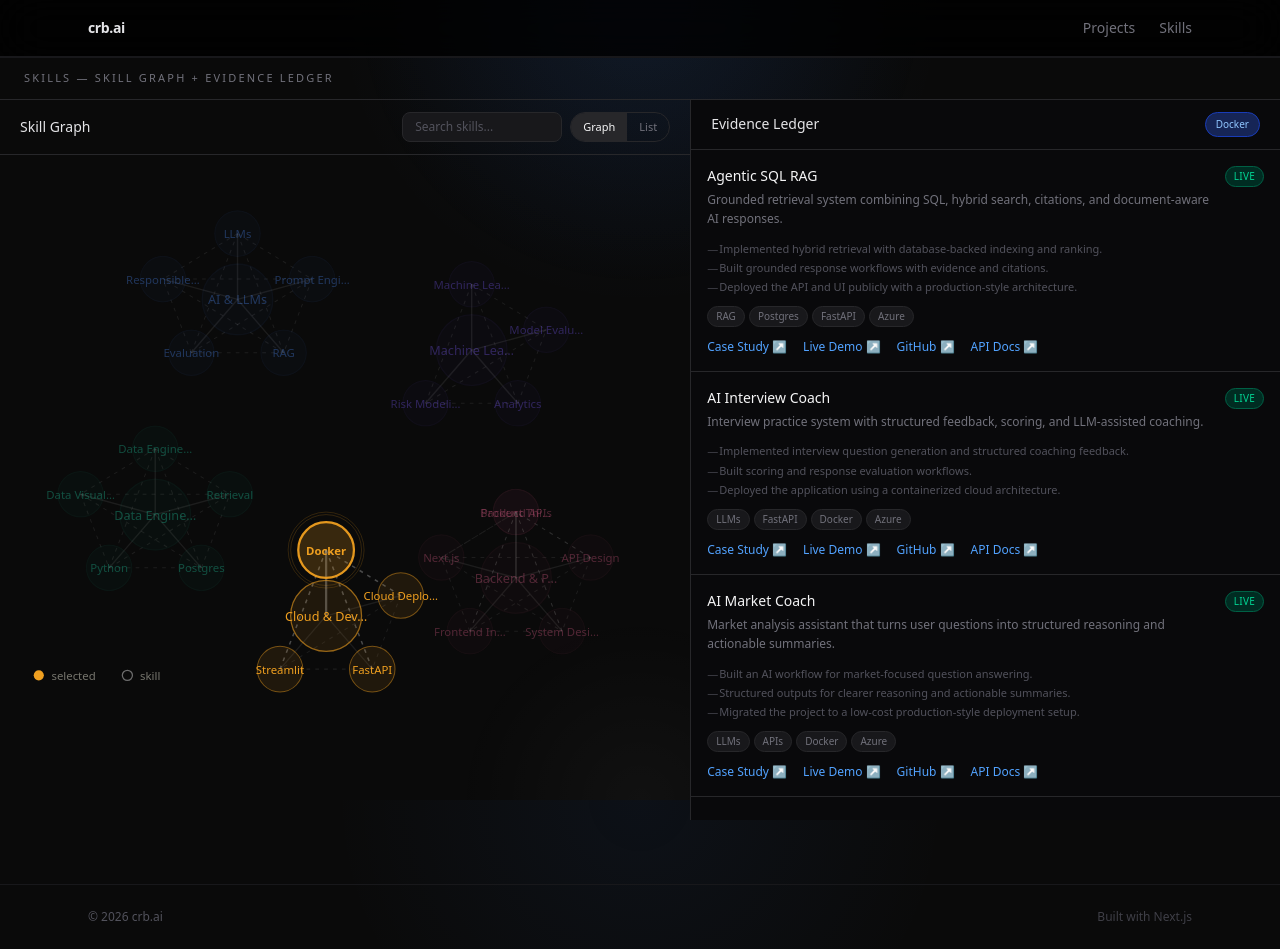
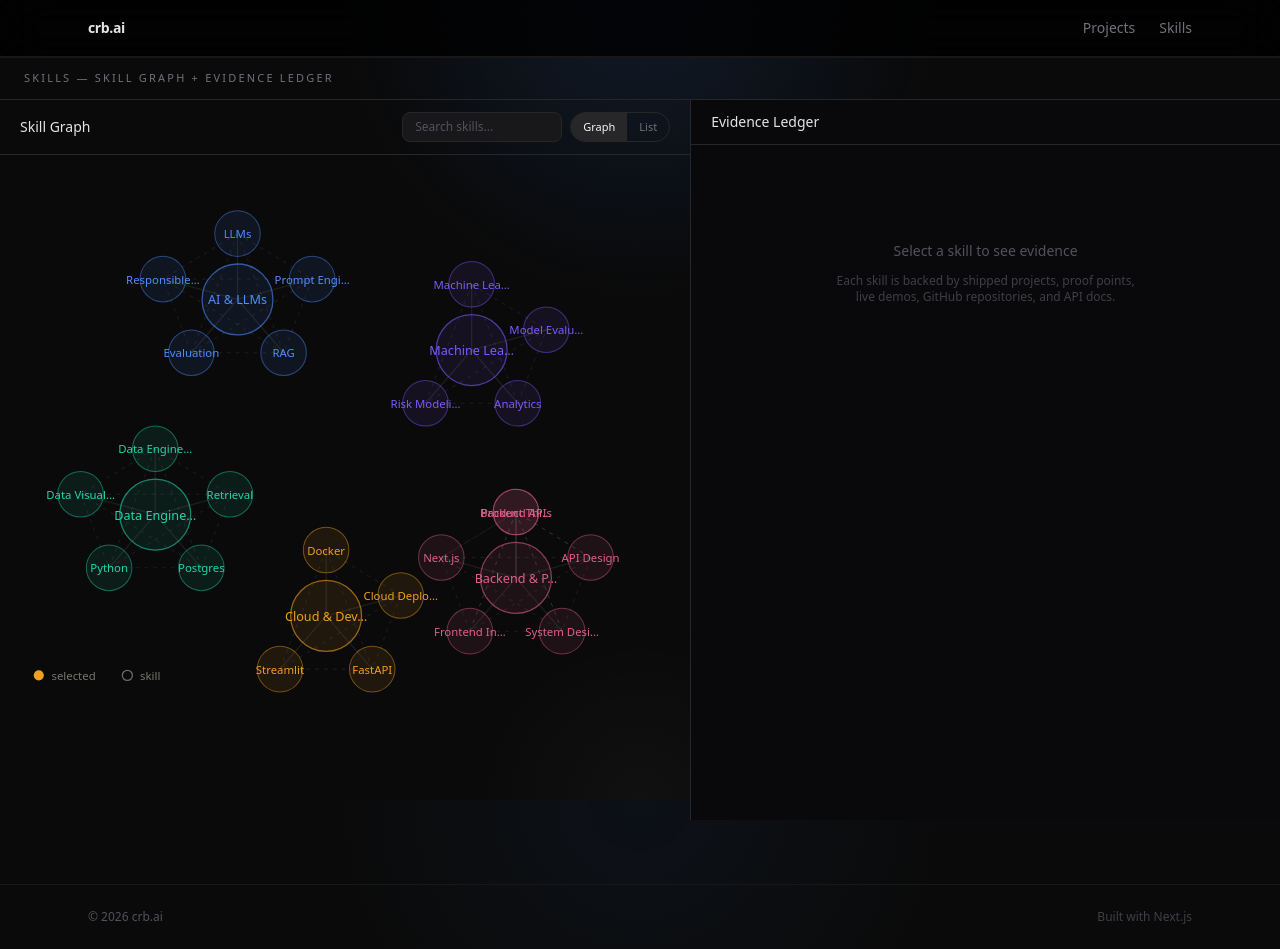
Before and after one commit to Gemini-cr73/crb-ai, a Next.js app: page /skills in a window 1280 px wide. Built offline with nearby package versions, Linux system fonts and the light colour scheme.

Commit message:
Polish skills graph default state and alignment

```diff
--- a/src/app/skills/page.tsx
+++ b/src/app/skills/page.tsx
@@ -370,7 +370,7 @@ type ViewMode = "list" | "graph";
 export default function SkillsPage() {
     const skillsData = useMemo(() => getSkills(), []);
     const [view, setView] = useState<ViewMode>("graph");
-    const [selectedSkillId, setSelectedSkillId] = useState<string | null>("docker");
+    const [selectedSkillId, setSelectedSkillId] = useState<string | null>(null);
     const [query, setQuery] = useState("");
 
     const filteredSkills = useMemo(() => {
@@ -441,7 +441,7 @@ export default function SkillsPage() {
                         </div>
 
                         {view === "graph" ? (
-                            <div className="h-[580px] px-2 py-2 sm:px-4 sm:py-4">
+                            <div className="mx-auto h-[580px] px-2 py-2 sm:px-4 sm:py-4">
                                 <SkillGraphCanvas
                                     skillsData={skillsData}
                                     selectedSkillId={selectedSkillId}
```
